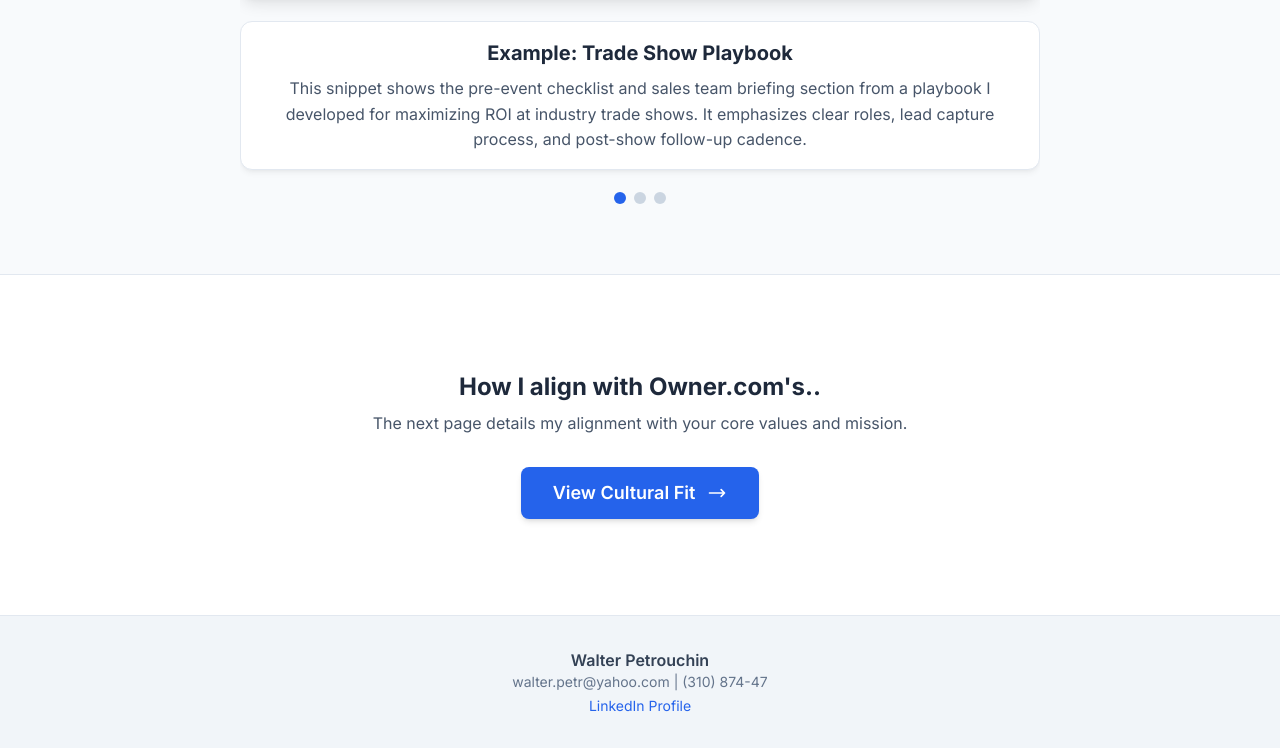
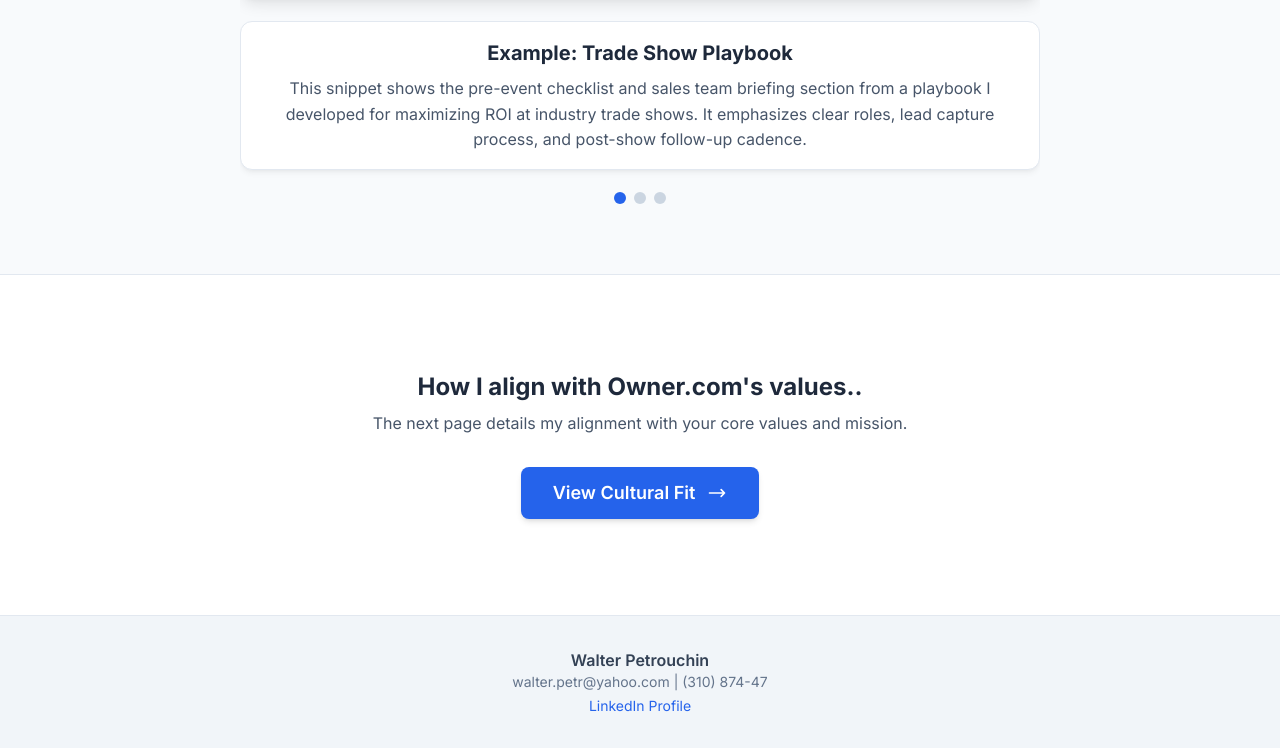
Before and after one commit to WalterPetrouchin/WalterForOwner, a plain HTML site: page deliverables.html in a window 1280 px wide. Shown: the part 815-1563 px from the top of the page. Drawn offline with nearby package versions, Linux system fonts and the light colour scheme.

Commit message:
Add files via upload

```diff
--- a/deliverables.html
+++ b/deliverables.html
@@ -227,7 +227,7 @@
         <!-- UPDATED: Next page link -->
         <section id="next-page" class="section-compact bg-white border-t border-slate-200">
             <div class="container mx-auto px-6 text-center">
-                <h2 class="text-2xl font-bold text-slate-800">How I align with Owner.com's..</h2>
+                <h2 class="text-2xl font-bold text-slate-800">How I align with Owner.com's values..</h2>
                 <p class="mt-2 text-slate-600">The next page details my alignment with your core values and mission.</p>
                 <div class="mt-8">
                      <!-- UPDATED: Button color -->
```
